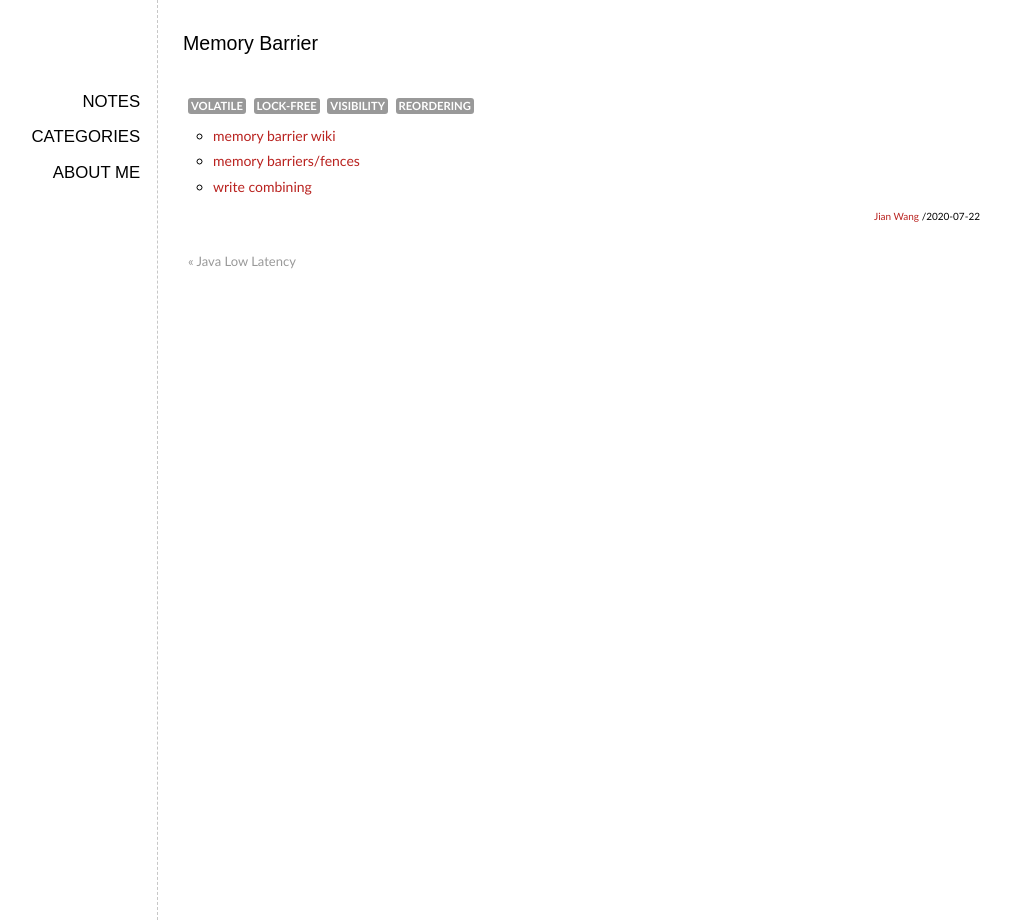
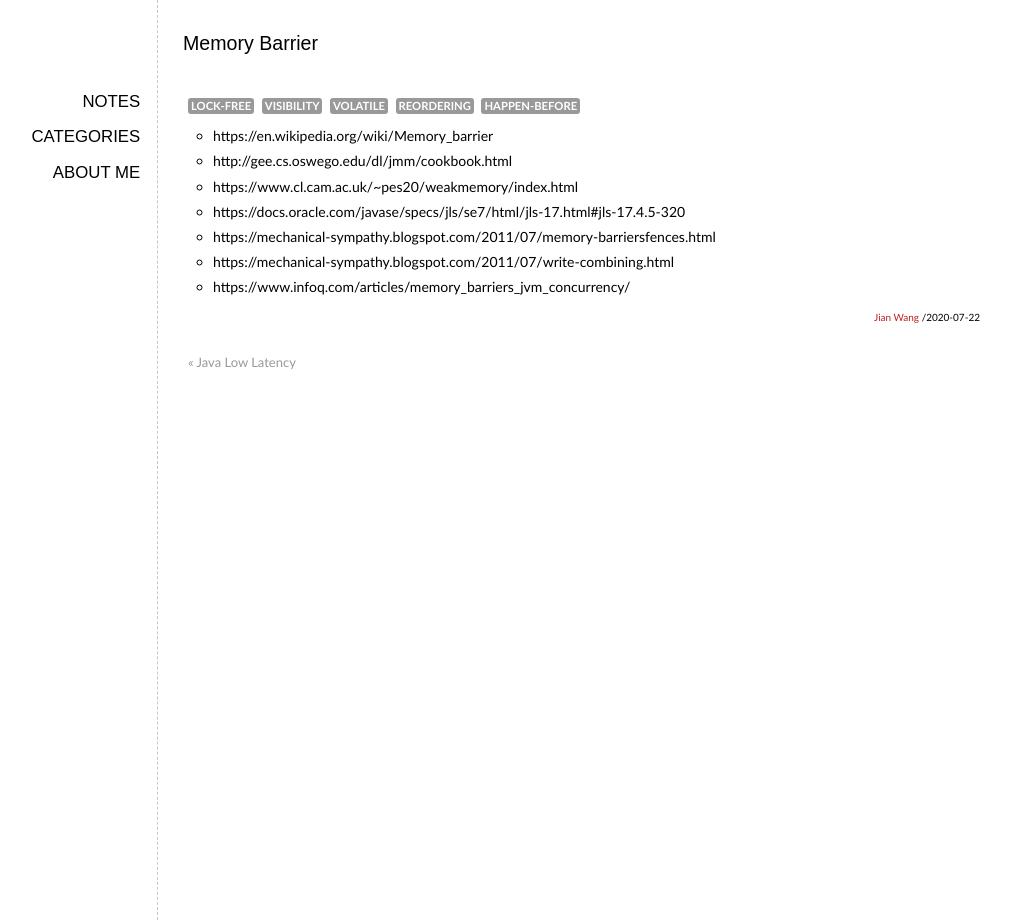
Before and after one commit to elan2wang/note, a Jekyll site: the page built from _posts/2020-07-22-memory-barrier.md, in a window 1280 px wide. Shown: the whole page, without its empty margins (93-1104 px from the left). Built offline with Jekyll 4.4.1, drawn with Linux system fonts in a browser that asks for light colours; comment, search, counter and statistics services are not loaded.

Commit message:
Update 2020-07-22-memory-barrier.md

```diff
--- a/_posts/2020-07-22-memory-barrier.md
+++ b/_posts/2020-07-22-memory-barrier.md
@@ -1,10 +1,14 @@
 ---
 layout: post
 title: Memory Barrier
-tags: volatile lock-free visibility reordering
+tags: lock-free visibility volatile reordering happen-before
 categories: Java
 ---
 
-* [memory barrier wiki](https://en.wikipedia.org/wiki/Memory_barrier)
-* [memory barriers/fences](https://mechanical-sympathy.blogspot.com/2011/07/memory-barriersfences.html)
-* [write combining](https://mechanical-sympathy.blogspot.com/2011/07/write-combining.html)
+* https://en.wikipedia.org/wiki/Memory_barrier
+* http://gee.cs.oswego.edu/dl/jmm/cookbook.html
+* https://www.cl.cam.ac.uk/~pes20/weakmemory/index.html
+* https://docs.oracle.com/javase/specs/jls/se7/html/jls-17.html#jls-17.4.5-320
+* https://mechanical-sympathy.blogspot.com/2011/07/memory-barriersfences.html
+* https://mechanical-sympathy.blogspot.com/2011/07/write-combining.html
+* https://www.infoq.com/articles/memory_barriers_jvm_concurrency/
```
